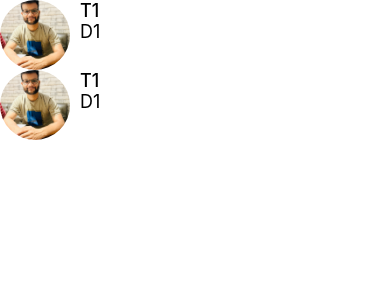
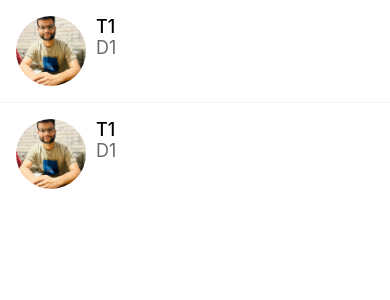
Before and after one commit to godspeed-7/RSeller, a React Native app: screen / in a window 390 px wide. Shown: the top 300 px of the page. Built offline with nearby package versions, Linux system fonts and the light colour scheme.

Commit message:
gesture, listitems

```diff
--- a/app/components/ListItem.js
+++ b/app/components/ListItem.js
@@ -1,11 +1,20 @@
-import { StyleSheet, Text, View, Image } from 'react-native'
+import { StyleSheet, Text, View, Image, TouchableHighlight } from 'react-native'
 import React from 'react'
 import AppText from './AppText';
 import colors from '../config/colors';
+import Swipeable from 'react-native-gesture-handler/Swipeable';
+import { GestureHandlerRootView } from 'react-native-gesture-handler';
+
 
 export default function ListItem(props) {
-    const {title, subTitle, image} = props;
+    const {title, subTitle, image, onPress, renderRightActions} = props;
   return (
+    <GestureHandlerRootView style={{ flex: 1 }}>
+    <Swipeable renderRightActions={renderRightActions}>
+    <TouchableHighlight
+    underlayColor={colors.light}
+    onPress={onPress}
+    >
     <View style={styles.container}>
         <Image  style={styles.image} source={image}/>
         <View>
@@ -13,12 +22,16 @@ export default function ListItem(props) {
     <AppText style={styles.subTitle}>{subTitle}</AppText>
         </View>
     </View>
+    </TouchableHighlight>
+    </Swipeable>
+    </GestureHandlerRootView>
   )
 }
 
 const styles = StyleSheet.create({
     container: {
-        flexDirection: 'row'
+        flexDirection: 'row',
+        padding: 16
     },
     image: {
         width: 70,
--- /dev/null
+++ b/app/components/ListItemDeleteAction.js
@@ -0,0 +1,21 @@
+import { StyleSheet, Text, View } from 'react-native'
+import React from 'react'
+import colors from '../config/colors';
+import {MaterialCommunityIcons} from '@expo/vector-icons';
+
+export default function ListItemDeleteAction() {
+  return (
+    <View style={styles.container}>
+        <MaterialCommunityIcons name='trash-can' color={colors.white} size={32}/>
+    </View>
+  )
+}
+
+const styles = StyleSheet.create({
+    container: {
+        backgroundColor: colors.danger,
+        width: 70,
+        justifyContent: 'center',
+        alignItems:'center'
+    }
+})
--- /dev/null
+++ b/app/components/ListItemSeparator.js
@@ -0,0 +1,15 @@
+import { StyleSheet, Text, View } from 'react-native';
+import React from 'react';
+import colors from '../config/colors';
+
+export default function ListItemSeparator() {
+  return <View style={styles.separator} />;
+}
+
+const styles = StyleSheet.create({
+  separator: {
+    width: '100%',
+    height: 1,
+    backgroundColor: colors.light,
+  },
+});
--- a/app/components/MessageScreen.js
+++ b/app/components/MessageScreen.js
@@ -1,6 +1,8 @@
-import { StyleSheet, FlatList } from 'react-native';
+import { StyleSheet, FlatList, View } from 'react-native';
 import ListItem from './ListItem';
 import Screen from './Screen';
+import ListItemSeparator from './ListItemSeparator';
+import ListItemDeleteAction from './ListItemDeleteAction';
 
 const messages = [
     {
@@ -28,8 +30,11 @@ export default function MessagesScreen(props) {
           title={item.title}
           subTitle={item.description}
           image={item.image}
+          onPress={() => {}}
+          renderRightActions={ListItemDeleteAction}
         />
       )}
+      ItemSeparatorComponent={<ListItemSeparator/>}
     />
     </Screen>
   );
--- a/app/config/colors.js
+++ b/app/config/colors.js
@@ -3,5 +3,7 @@ export default {
     secondary: '#4ecdc4',
     black: '#000',
     white: '#fff',
-    medium:'6e6969'
+    medium:'#6e6969',
+    light: '#f8f4f4',
+    danger: '#ff5252'
 }
--- a/package.json
+++ b/package.json
@@ -14,7 +14,8 @@
     "expo-constants": "^14.4.2",
     "expo-status-bar": "~1.6.0",
     "react": "18.2.0",
-    "react-native": "0.72.4"
+    "react-native": "0.72.4",
+    "react-native-gesture-handler": "~2.12.0"
   },
   "devDependencies": {
     "@babel/core": "^7.20.0"
```
Also changed, not shown: 1 other file (tests, documents, lock files or other folders).
